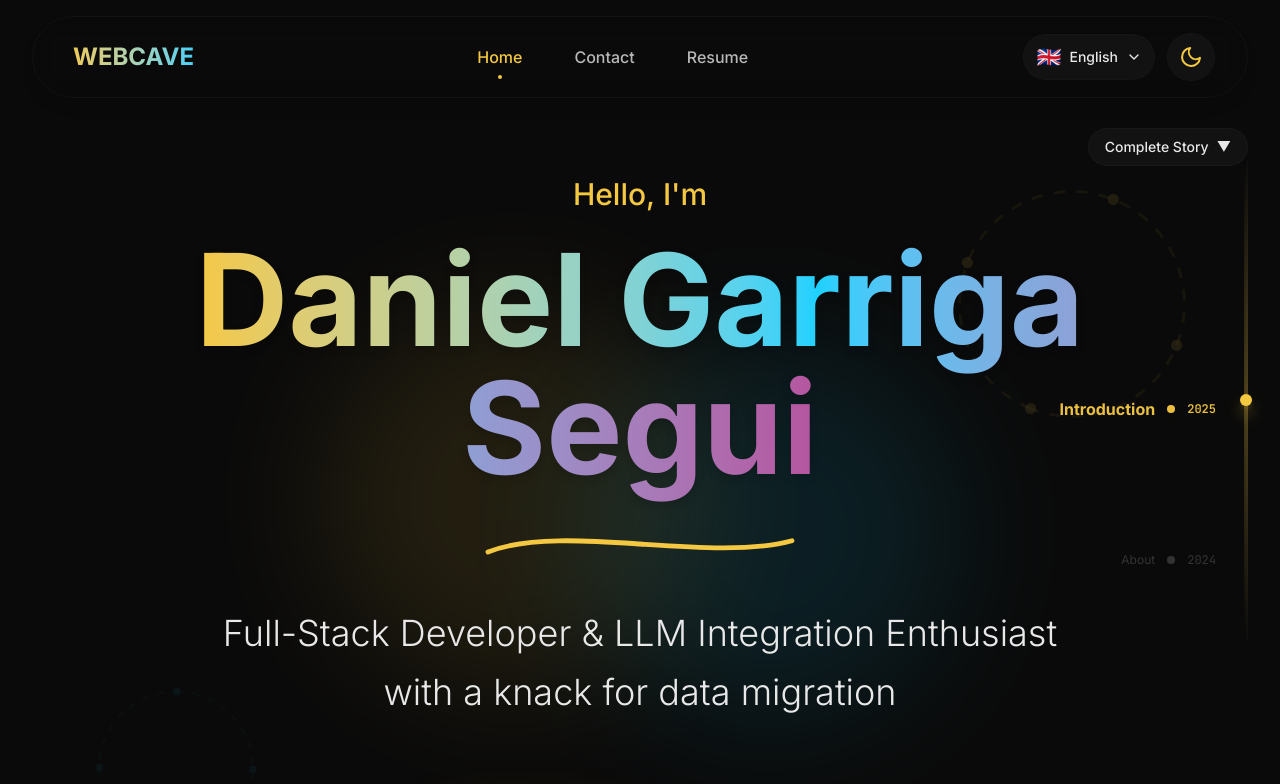
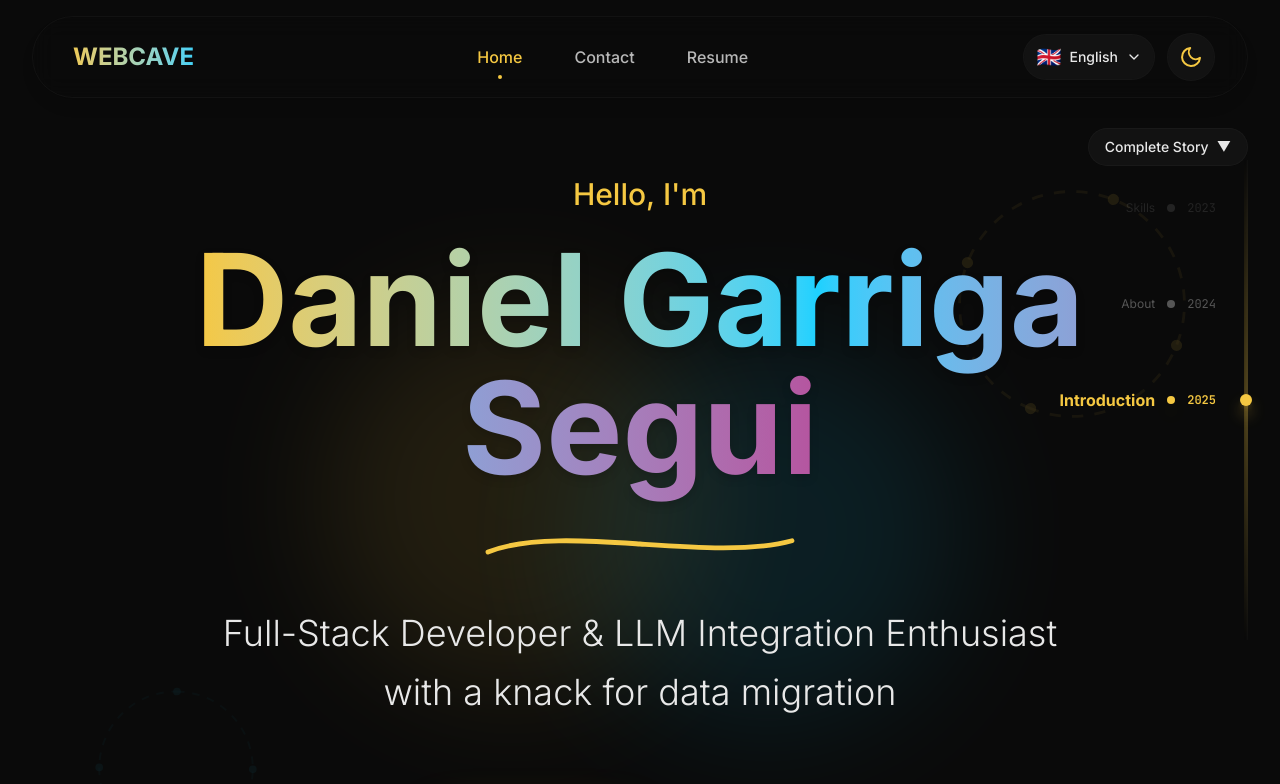
Before and after one commit to DanielGS7/Portfolio, a Next.js app: page /en in a window 1280 px wide. Shown: the top 784 px of the page. Built offline with nearby package versions, Linux system fonts and the light colour scheme.

Commit message:
feat: implement time-based timeline spacing with proportional phase positioning

```diff
--- a/app/[locale]/page.tsx
+++ b/app/[locale]/page.tsx
@@ -10,11 +10,11 @@ export default async function Home() {
   const t = await getTranslations('timeline');
 
   const timelineSections = [
-    { id: 'hero', year: '2025', label: t('intro'), category: 'story' as const },
-    { id: 'about', year: '2024', label: t('about'), category: 'story' as const },
-    { id: 'skills', year: '2023', label: t('skills'), category: 'education' as const },
-    { id: 'projects', year: '2022', label: t('projects'), category: 'projects' as const },
-    { id: 'services', year: '2021', label: t('services'), category: 'work' as const },
+    { id: 'hero', year: '2025', date: new Date('2025-01-01'), label: t('intro'), category: 'story' as const },
+    { id: 'about', year: '2024', date: new Date('2024-01-01'), label: t('about'), category: 'story' as const },
+    { id: 'skills', year: '2023', date: new Date('2023-01-01'), label: t('skills'), category: 'education' as const },
+    { id: 'projects', year: '2022', date: new Date('2022-01-01'), label: t('projects'), category: 'projects' as const },
+    { id: 'services', year: '2021', date: new Date('2021-01-01'), label: t('services'), category: 'work' as const },
   ];
 
   return (
--- a/components/ui/timeline-nav.tsx
+++ b/components/ui/timeline-nav.tsx
@@ -11,7 +11,8 @@ import { useEffect, useRef, useState } from "react";
 
 interface TimelineSection {
   id: string;
-  year: string;
+  year: string; // Display year
+  date: Date; // Actual date for positioning
   label: string;
   category?: "story" | "education" | "projects" | "work";
 }
@@ -70,6 +71,16 @@ export function TimelineNav({ sections }: TimelineNavProps) {
     return () => window.removeEventListener("scroll", handleScroll);
   }, []);
 
+  // Calculate time-based position for each phase
+  const getTimeBasedPosition = (date: Date, minDate: Date, maxDate: Date): number => {
+    const totalTimeSpan = maxDate.getTime() - minDate.getTime();
+    if (totalTimeSpan === 0) return 50; // If all dates are the same, center everything
+
+    const datePosition = date.getTime() - minDate.getTime();
+    // Map to timeline range (10% to 90% to keep phases visible)
+    return 10 + (datePosition / totalTimeSpan) * 80;
+  };
+
   // Calculate position for each phase on the timeline
   const getPhasePosition = (
     sectionIndex: number
@@ -79,21 +90,38 @@ export function TimelineNav({ sections }: TimelineNavProps) {
     const element = sectionsRef.current[sectionIndex];
     if (!element) return { y: 50, opacity: 0 };
 
-    const timelineHeight = timelineRef.current.clientHeight;
     const viewportHeight = window.innerHeight;
     const headerOffset = -50; // Header height + small breathing room
 
-    // The viewing position is where content appears below the header
+    // Find date range across all sections
+    const dates = sections.map(s => s.date);
+    const minDate = new Date(Math.min(...dates.map(d => d.getTime())));
+    const maxDate = new Date(Math.max(...dates.map(d => d.getTime())));
+
+    // Get time-based position for this phase (0-100%)
+    const timePosition = getTimeBasedPosition(sections[sectionIndex].date, minDate, maxDate);
+
+    // Calculate which section is currently in view
     const viewingPosition = scrollProgress + headerOffset;
+    let activeIndex = 0;
+    let minDistance = Infinity;
 
-    // Distance from section top to viewing position
-    const sectionTop = element.offsetTop;
-    const distanceFromViewingPosition = sectionTop - viewingPosition;
+    sectionsRef.current.forEach((el, idx) => {
+      if (el) {
+        const distance = Math.abs(el.offsetTop - viewingPosition);
+        if (distance < minDistance) {
+          minDistance = distance;
+          activeIndex = idx;
+        }
+      }
+    });
 
-    // Map distance to timeline position (center of timeline = 50%)
-    // Normalize by viewport height to get consistent movement
-    const normalizedDistance = distanceFromViewingPosition / viewportHeight;
-    const timelinePosition = 50 + normalizedDistance * 30; // 30% of timeline per viewport height
+    // Calculate scroll offset to position active phase at center
+    const activeTimePosition = getTimeBasedPosition(sections[activeIndex].date, minDate, maxDate);
+    const scrollOffset = 50 - activeTimePosition;
+
+    // Apply scroll offset to this phase's time position
+    const timelinePosition = timePosition + scrollOffset;
 
     // Calculate opacity based on distance from center (fade at edges)
     const opacity = Math.max(
```
